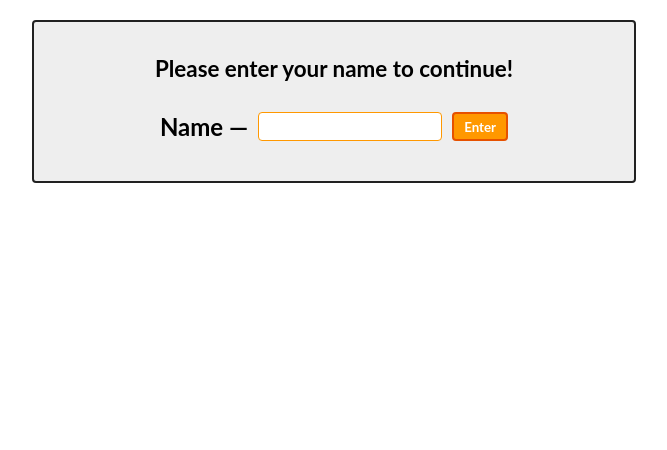
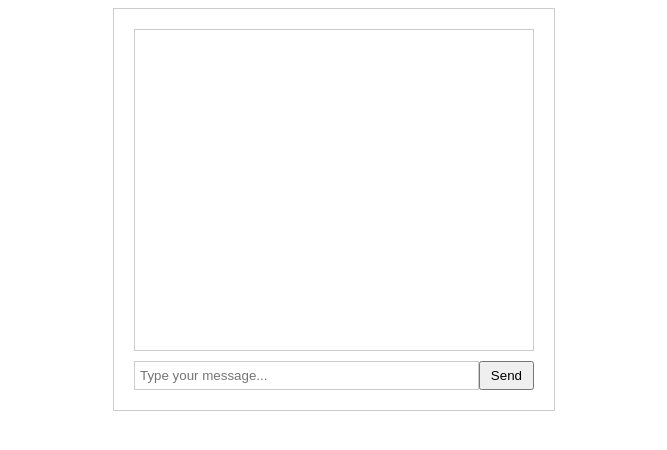
Before and after one commit to itsmehecker/itsmehecker.github.io, a PHP site: page / in a window 1280 px wide. Shown: the top 450 px of the page, without its empty margins (306-973 px from the left). Run offline with PHP 8.4, Linux system fonts and the light colour scheme.

Commit message:
why not dammit?

```diff
--- /dev/null
+++ b/index.html
@@ -0,0 +1,18 @@
+<!DOCTYPE html>
+<html>
+<head>
+  <title>Chat Application</title>
+  <link rel="stylesheet" type="text/css" href="style.css">
+</head>
+<body>
+  <div id="chat-container">
+    <div id="message-display"></div>
+    <div id="input-container">
+      <input type="text" id="message-input" placeholder="Type your message...">
+      <button id="send-button">Send</button>
+    </div>
+  </div>
+
+  <script src="script.js"></script>
+</body>
+</html>
--- a/index.php
+++ /dev/null
@@ -1,205 +0,0 @@
-<?php
-
-session_start();
-
-if(isset($_GET['logout'])){
-
-
-
-	//Simple exit message
-
-    $logout_message = "<div class='msgln'><span class='left-info'>User <b class='user-name-left'>". $_SESSION['name'] ."</b> has left the chat session.</span><br></div>";
-
-    file_put_contents("log.html", $logout_message, FILE_APPEND | LOCK_EX);
-
-
-
-	session_destroy();
-
-	header("Location: index.php"); //Redirect the user
-
-}
-
-if(isset($_POST['enter'])){
-
-    if($_POST['name'] != ""){
-
-        $_SESSION['name'] = stripslashes(htmlspecialchars($_POST['name']));
-
-    }
-
-    else{
-
-        echo '<span class="error">Please type in a name</span>';
-
-    }
-
-}
-
-function loginForm(){
-
-    echo
-
-    '<div id="loginform">
-
-<p>Please enter your name to continue!</p>
-
-<form action="index.php" method="post">
-
-<label for="name">Name &mdash;</label>
-
-<input type="text" name="name" id="name" />
-
-<input type="submit" name="enter" id="enter" value="Enter" />
-
-</form>
-
-</div>';
-
-}
-
-?>
-
-<!DOCTYPE html>
-
-<html lang="en">
-
-    <head>
-
-        <meta charset="utf-8" />
-
-        <title>Tuts+ Chat Application</title>
-
-        <meta name="description" content="Tuts+ Chat Application" />
-
-        <link rel="stylesheet" href="style.css" />
-
-    </head>
-
-    <body>
-
-    <?php
-
-    if(!isset($_SESSION['name'])){
-
-        loginForm();
-
-    }
-
-    else {
-
-    ?>
-
-        <div id="wrapper">
-
-            <div id="menu">
-
-                <p class="welcome">Welcome, <b><?php echo $_SESSION['name']; ?></b></p>
-
-                <p class="logout"><a id="exit" href="#">Exit Chat</a></p>
-
-            </div>
-
-            <div id="chatbox">
-
-            <?php
-
-            if(file_exists("log.html") && filesize("log.html") > 0){
-
-                $contents = file_get_contents("log.html");
-
-                echo $contents;
-
-            }
-
-            ?>
-
-            </div>
-
-            <form name="message" action="">
-
-                <input name="usermsg" type="text" id="usermsg" />
-
-                <input name="submitmsg" type="submit" id="submitmsg" value="Send" />
-
-            </form>
-
-        </div>
-
-        <script type="text/javascript" src="https://cdnjs.cloudflare.com/ajax/libs/jquery/3.5.1/jquery.min.js"></script>
-
-        <script type="text/javascript">
-
-            // jQuery Document
-
-            $(document).ready(function () {
-
-                $("#submitmsg").click(function () {
-
-                    var clientmsg = $("#usermsg").val();
-
-                    $.post("post.php", { text: clientmsg });
-
-                    $("#usermsg").val("");
-
-                    return false;
-
-                });
-
-                function loadLog() {
-
-                    var oldscrollHeight = $("#chatbox")[0].scrollHeight - 20; //Scroll height before the request
-
-                    $.ajax({
-
-                        url: "log.html",
-
-                        cache: false,
-
-                        success: function (html) {
-
-                            $("#chatbox").html(html); //Insert chat log into the #chatbox div
-
-                            //Auto-scroll
-
-                            var newscrollHeight = $("#chatbox")[0].scrollHeight - 20; //Scroll height after the request
-
-                            if(newscrollHeight > oldscrollHeight){
-
-                                $("#chatbox").animate({ scrollTop: newscrollHeight }, 'normal'); //Autoscroll to bottom of div
-
-                            }
-
-                        }
-
-                    });
-
-                }
-
-                setInterval (loadLog, 2500);
-
-                $("#exit").click(function () {
-
-                    var exit = confirm("Are you sure you want to end the session?");
-
-                    if (exit == true) {
-
-                    window.location = "index.php?logout=true";
-
-                    }
-
-                });
-
-            });
-
-        </script>
-
-    </body>
-
-</html>
-
-<?php
-
-}
-
-?>
--- /dev/null
+++ b/script.js
@@ -0,0 +1,27 @@
+// Get DOM elements
+const messageDisplay = document.getElementById("message-display");
+const messageInput = document.getElementById("message-input");
+const sendButton = document.getElementById("send-button");
+
+// Event listener for sending messages
+sendButton.addEventListener("click", () => {
+  const message = messageInput.value;
+  if (message) {
+    displayMessage(message, "outgoing");
+    messageInput.value = "";
+    scrollToBottom();
+  }
+});
+
+// Function to display a message in the chat
+function displayMessage(message, type) {
+  const messageElement = document.createElement("div");
+  messageElement.classList.add("message", type);
+  messageElement.innerText = message;
+  messageDisplay.appendChild(messageElement);
+}
+
+// Function to scroll to the bottom of the message display
+function scrollToBottom() {
+  messageDisplay.scrollTop = messageDisplay.scrollHeight;
+}
--- a/style.css
+++ b/style.css
@@ -1,283 +1,28 @@
-* {
-
-    margin: 0;
-
-    padding: 0;
-
+#chat-container {
+  width: 400px;
+  margin: 0 auto;
+  padding: 20px;
+  border: 1px solid #ccc;
 }
 
-
-
-  body {
-
-    margin: 20px auto;
-
-    font-family: "Lato";
-
-    font-weight: 300;
-
+#message-display {
+  height: 300px;
+  overflow-y: scroll;
+  margin-bottom: 10px;
+  padding: 10px;
+  border: 1px solid #ccc;
 }
 
-
-
-  form {
-
-    padding: 15px 25px;
-
+#input-container {
   display: flex;
-
-    gap: 10px;
-
-    justify-content: center;
-
 }
 
-
-
-  form label {
-
-    font-size: 1.5rem;
-
-    font-weight: bold;
-
+#message-input {
+  flex-grow: 1;
+  padding: 5px;
+  border: 1px solid #ccc;
 }
 
-
-
-  input {
-
-    font-family: "Lato";
-
+#send-button {
+  padding: 5px 10px;
 }
-
-
-
-  a {
-
-    color: #0000ff;
-
-    text-decoration: none;
-
-  }
-
-
-
-  a:hover {
-
-    text-decoration: underline;
-
-  }
-
-
-
-  #wrapper,
-
-  #loginform {
-
-    margin: 0 auto;
-
-    padding-bottom: 25px;
-
-    background: #eee;
-
-    width: 600px;
-
-    max-width: 100%;
-
-    border: 2px solid #212121;
-
-    border-radius: 4px;
-
-  }
-
-
-
-  #loginform {
-
-    padding-top: 18px;
-
-    text-align: center;
-
-  }
-
-
-
-  #loginform p {
-
-    padding: 15px 25px;
-
-    font-size: 1.4rem;
-
-    font-weight: bold;
-
-  }
-
-
-
-  #chatbox {
-
-    text-align: left;
-
-    margin: 0 auto;
-
-    margin-bottom: 25px;
-
-    padding: 10px;
-
-    background: #fff;
-
-    height: 300px;
-
-    width: 530px;
-
-    border: 1px solid #a7a7a7;
-
-    overflow: auto;
-
-    border-radius: 4px;
-
-    border-bottom: 4px solid #a7a7a7;
-
-  }
-
-
-
-  #usermsg {
-
-    flex: 1;
-
-    border-radius: 4px;
-
-    border: 1px solid #ff9800;
-
-  }
-
-
-
-  #name {
-
-    border-radius: 4px;
-
-    border: 1px solid #ff9800;
-
-    padding: 2px 8px;
-
-  }
-
-
-
-  #submitmsg,
-
-  #enter{
-
-    background: #ff9800;
-
-    border: 2px solid #e65100;
-
-    color: white;
-
-    padding: 4px 10px;
-
-    font-weight: bold;
-
-    border-radius: 4px;
-
-  }
-
-
-
-  .error {
-
-    color: #ff0000;
-
-  }
-
-
-
-  #menu {
-
-    padding: 15px 25px;
-
-    display: flex;
-
-  }
-
-
-
-  #menu p.welcome {
-
-    flex: 1;
-
-  }
-
-
-
-  a#exit {
-
-    color: white;
-
-    background: #c62828;
-
-    padding: 4px 8px;
-
-    border-radius: 4px;
-
-    font-weight: bold;
-
-  }
-
-
-
-  .msgln {
-
-    margin: 0 0 5px 0;
-
-  }
-
-
-
-  .msgln span.left-info {
-
-    color: orangered;
-
-  }
-
-
-
-  .msgln span.chat-time {
-
-    color: #666;
-
-    font-size: 60%;
-
-    vertical-align: super;
-
-  }
-
-
-
-  .msgln b.user-name, .msgln b.user-name-left {
-
-    font-weight: bold;
-
-    background: #546e7a;
-
-    color: white;
-
-    padding: 2px 4px;
-
-    font-size: 90%;
-
-    border-radius: 4px;
-
-    margin: 0 5px 0 0;
-
-  }
-
-
-
-  .msgln b.user-name-left {
-
-    background: orangered;
-
-  }
```
Also changed, not shown: post.php (deleted, +0 -17 lines). Lines whose indentation alone changed are shown as unchanged.
